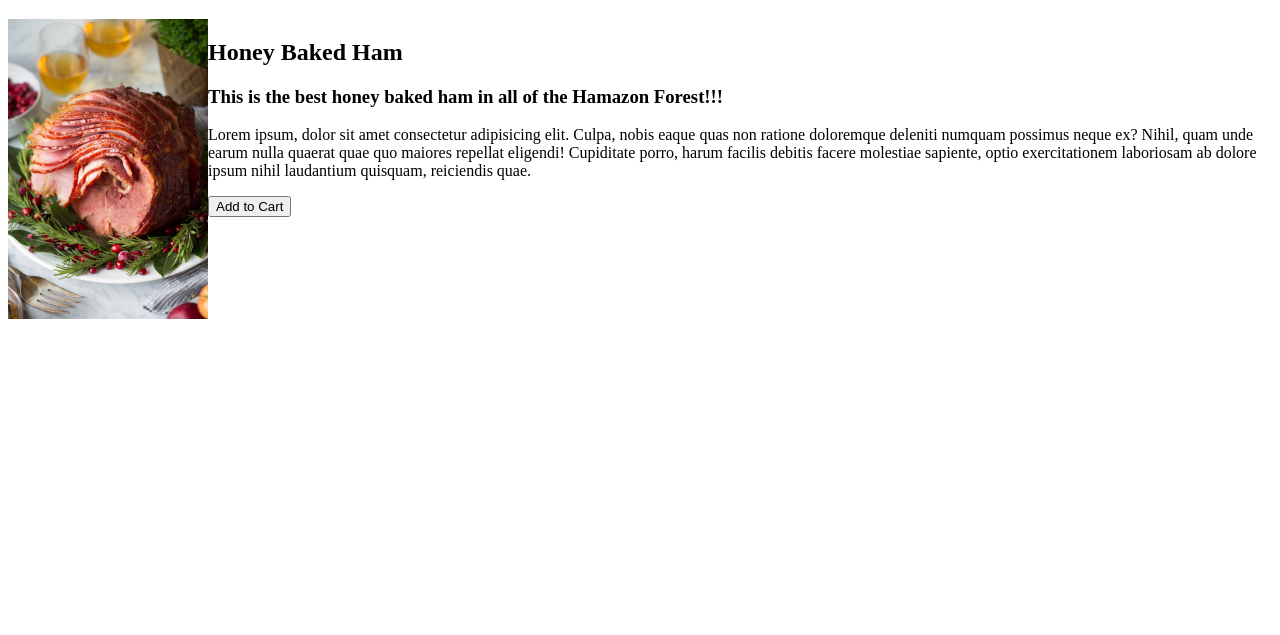
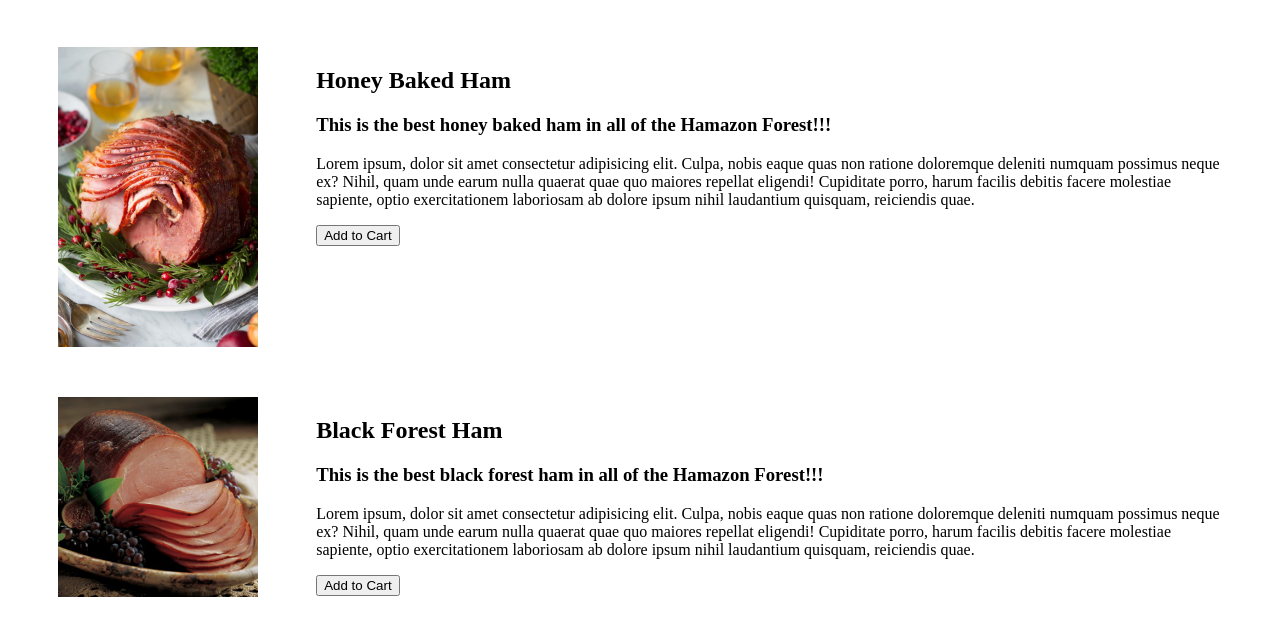
Before and after one commit to thaitommytran/f23-deployment-lab-tt, a plain HTML site: page public/index.html in a window 1280 px wide. Shown: the part 61-696 px from the top of the page. Drawn offline with Linux system fonts and the light colour scheme.

Commit message:
added new ham and fixed some styling

```diff
--- a/public/index.html
+++ b/public/index.html
@@ -9,7 +9,7 @@
   </head>
   <body>
     <h1>Hamazon</h1>
-    <section>
+    <section class="first-section">
       <img src="./img/ham.jpg" alt="ham" />
       <div>
         <h2>Honey Baked Ham</h2>
@@ -28,6 +28,25 @@
       </div>
     </section>
 
+    <section class="second-section">
+      <img src="./img/ham2.jpg" alt="ham2" />
+      <div>
+        <h2>Black Forest Ham</h2>
+        <h3>
+          This is the best black forest ham in all of the Hamazon Forest!!!
+        </h3>
+        <p>
+          Lorem ipsum, dolor sit amet consectetur adipisicing elit. Culpa, nobis
+          eaque quas non ratione doloremque deleniti numquam possimus neque ex?
+          Nihil, quam unde earum nulla quaerat quae quo maiores repellat
+          eligendi! Cupiditate porro, harum facilis debitis facere molestiae
+          sapiente, optio exercitationem laboriosam ab dolore ipsum nihil
+          laudantium quisquam, reiciendis quae.
+        </p>
+        <button>Add to Cart</button>
+      </div>
+    </section>
+
     <script src="main.js"></script>
   </body>
 </html>
--- a/public/styles.css
+++ b/public/styles.css
@@ -1,5 +1,15 @@
 * {
   box-sizing: border-box;
+  background-color: ;
+}
+
+section {
+    display: flex;
+    margin: 50px 50px;
+}
+
+div {
+    margin-left: 5%;
 }
 
 img {
```
Also changed, not shown: public/img/ham2.jpg (added).
